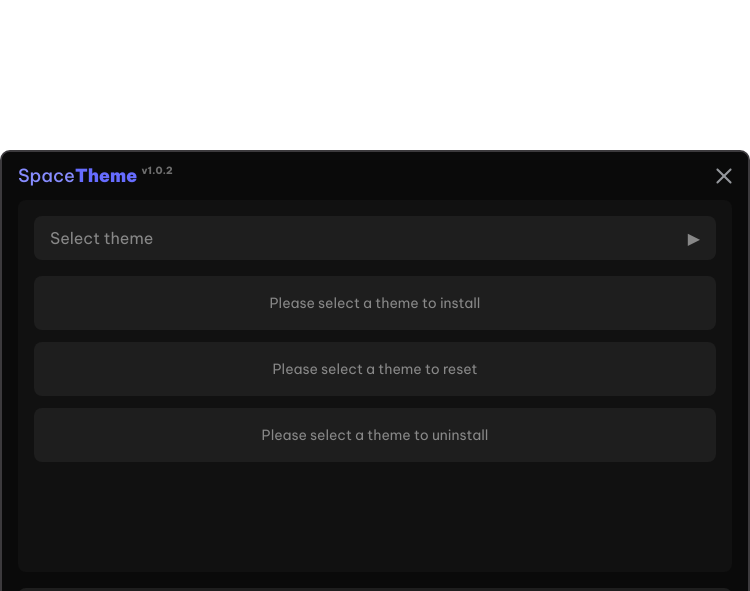
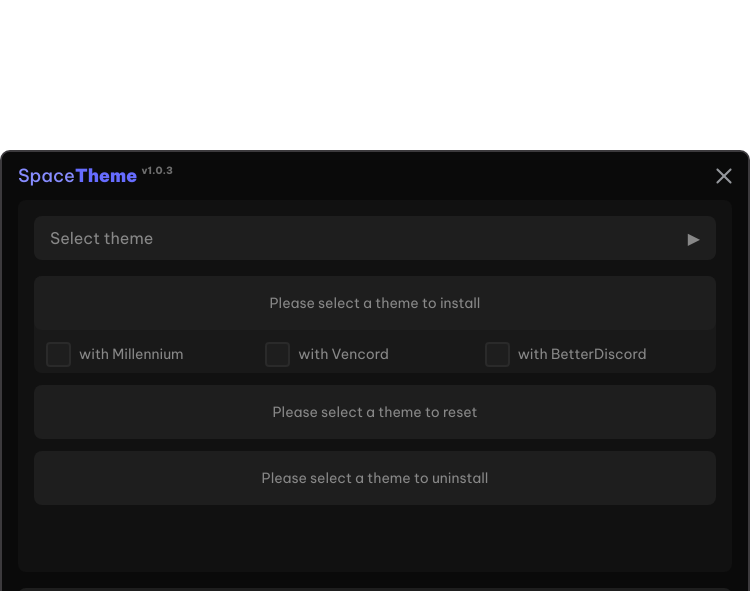
Before and after one commit to noxygalaxy/Installer, an Electron app: page gui/src/select-theme.html in a window 750 px wide. Shown: the top 591 px of the page. Drawn offline with nearby package versions, Linux system fonts and the light colour scheme; no server answers.

Commit message:
add: install with client

```diff
--- a/gui/package.json
+++ b/gui/package.json
@@ -1,7 +1,7 @@
 {
   "name": "spacetheme-installer",
   "private": true,
-  "version": "1.0.2",
+  "version": "1.0.3",
   "main": "main.js",
   "scripts": {
     "start": "electron .",
--- a/gui/src/select-theme.html
+++ b/gui/src/select-theme.html
@@ -43,6 +43,20 @@
                     <div class="theme-options">
                         <div class="theme-option" id="install-theme">
                             <div class="theme-text">Please select a theme to install</div>
+                            <div class="install-with" id="install-with">
+                                <label class="checkbox-wrapper">
+                                    <input type="checkbox" class="custom-checkbox" id="millennium-install">
+                                    <p>with Millennium</p>
+                                </label>
+                                <label class="checkbox-wrapper">
+                                    <input type="checkbox" class="custom-checkbox" id="vencord-install">
+                                    <p>with Vencord</p>
+                                </label>
+                                <label class="checkbox-wrapper">
+                                    <input type="checkbox" class="custom-checkbox" id="betterdiscord-install">
+                                    <p>with BetterDiscord</p>
+                                </label>
+                            </div>
                         </div>
 
                         <div class="theme-option" id="reset-theme">
--- a/gui/src/style.css
+++ b/gui/src/style.css
@@ -266,7 +266,6 @@ body {
     transition: all 0.3s ease;
     z-index: 1000;
 }
-
 .dropdown-menu.active {
     opacity: 1;
     transform: translateY(0);
@@ -282,10 +281,9 @@ body {
     padding: 7.5px 16px;
     border-radius: 5px;
 }
-
 .dropdown-item:hover {
-    background: rgb(35, 35, 35);
     color: #fff;
+    background: rgb(40, 40, 40);
 }
 
 .theme-selector-text {
@@ -298,39 +296,8 @@ body {
     transition: transform 0.3s ease;
 }
 
-.dropdown-item:hover {
-    background: rgb(40, 40, 40);
-}
-
 .theme-selector:hover {
     background: rgb(25, 25, 25);
-}
-
-.theme-options {
-    flex: 1;
-    display: flex;
-    flex-direction: column;
-    gap: 12px;
-}
-
-.theme-option {
-    background: rgb(30, 30, 30);
-    border-radius: 8px;
-    padding: 18px;
-    cursor: pointer;
-    transition: background 0.3s ease;
-}
-
-.theme-option:hover {
-    background: rgb(25, 25, 25);
-}
-
-.theme-text {
-    color: #888;
-    font-weight: 400;
-    font-size: 14px;
-    align-items: center;
-    text-align: center;
 }
 
 
@@ -358,9 +325,60 @@ body {
     background-color: rgb(30, 30, 30);
     cursor: pointer;
 }
-
 .select-steam-path-button:hover {
     background-color: rgb(40, 40, 40);
+}
+
+
+
+.theme-options {
+    flex: 1;
+    display: flex;
+    flex-direction: column;
+    gap: 12px;
+}
+
+.theme-option#install-theme {
+    display: flex;
+    gap: 12px;
+    flex-direction: column;
+    padding: 0;
+    border-radius: 8px;
+    background-color: rgb(25, 25, 25);
+}
+
+.theme-text {
+    color: #888;
+    font-weight: 400;
+    font-size: 14px;
+    align-items: center;
+    text-align: center;
+    background: rgb(30, 30, 30);
+    border-radius: 8px;
+    padding: 18px;
+    cursor: pointer;
+    transition: background 0.3s ease;
+}
+.theme-text:hover {
+    background: rgb(25, 25, 25);
+}
+.theme-option.active .theme-text {
+    background: rgb(102, 108, 255) !important;
+    color: white;
+}
+
+
+.install-with {
+    display: flex;
+    padding: 0 12px 6px;
+}
+
+.install-with .checkbox-wrapper {
+    width: 100%;
+}
+
+.install-with .checkbox-wrapper p {
+    color: #888;
 }
 
 
@@ -512,15 +530,6 @@ body {
     color: white;
 }
 
-.theme-option.active {
-    background: rgb(102, 108, 255) !important;
-    color: white;
-}
-
-.theme-option.active .theme-text {
-    color: white;
-}
-
 .nav-button.next.available {
     cursor: pointer;
     opacity: 1;
--- a/gui/src/version.js
+++ b/gui/src/version.js
@@ -1,2 +1,2 @@
-const version = 'v1.0.2';
+const version = 'v1.0.3';
 document.getElementById('version-number').textContent = version;
```
